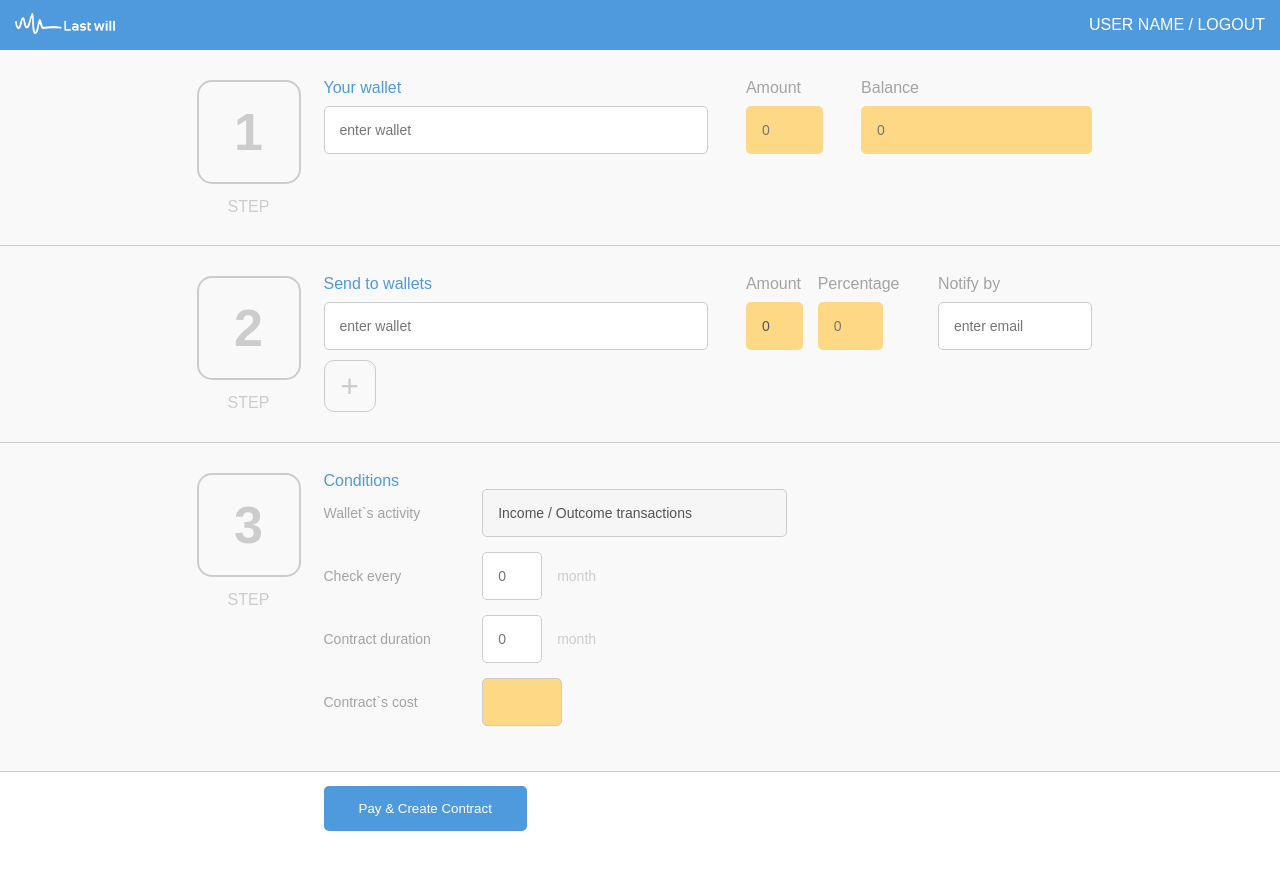
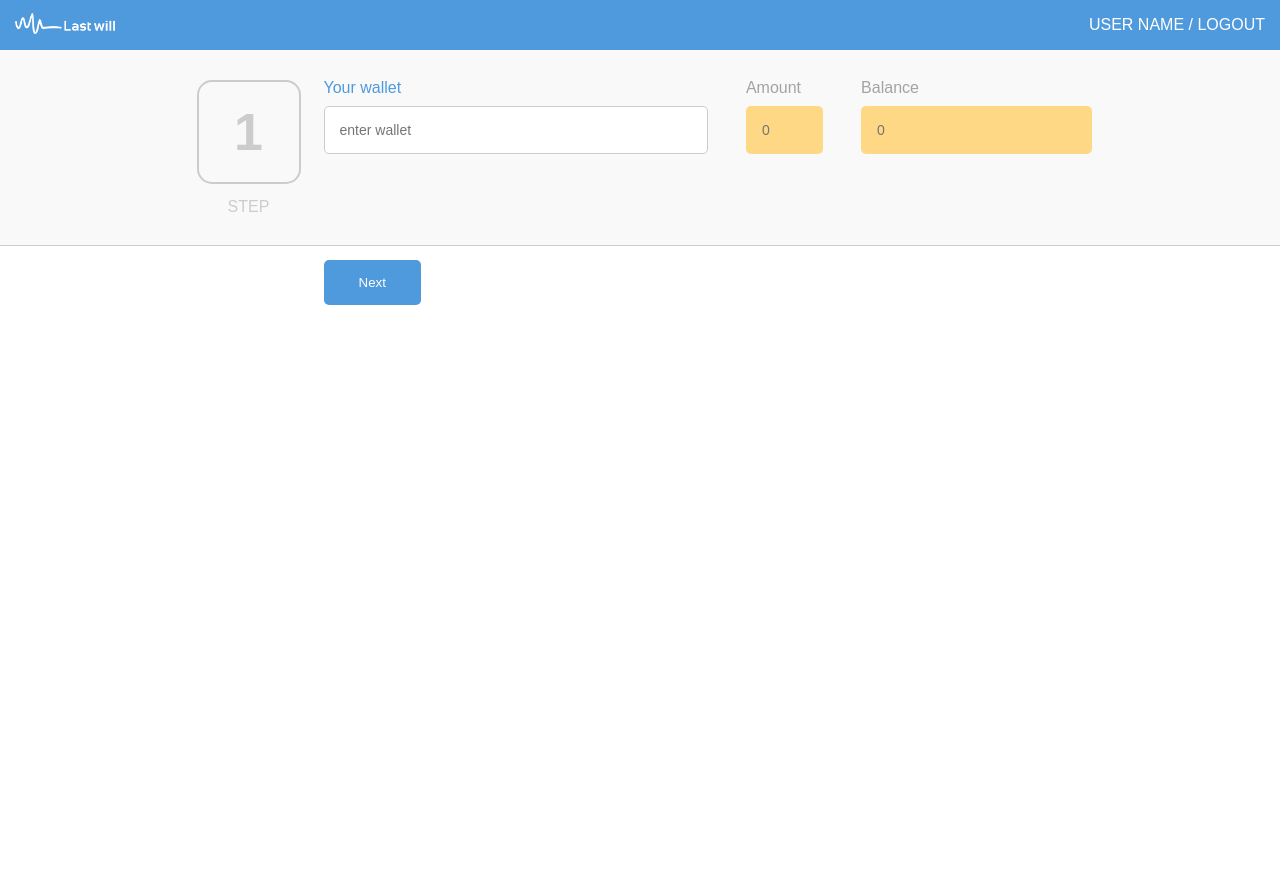
Before and after one commit to MyWishPlatform/lastwill_frontend, an Angular app: page /contract in a window 1280 px wide. After the commit the page ends 800 px from the top, so only its background shows below. Built offline with nearby package versions, Linux system fonts and the light colour scheme.

Commit message:
add next btn functionality

```diff
--- a/src/app/new-contract/new-contract.component.html
+++ b/src/app/new-contract/new-contract.component.html
@@ -1,11 +1,11 @@
 <section class="new-contract">
   <div class="step-wrapper">
-    <app-step-1 (sourceUpdated)="handleSourceUpdated($event)"></app-step-1>
+    <app-step-1 (sourceUpdated)="handleSourceUpdated($event)" (nextStep)="handleStepUpdated($event)"></app-step-1>
   </div>
-  <div class="step-wrapper">
-    <app-step-2 (destinyUpdated)="handleDestinyUpdated($event)" [wallet]="sourceWallet"></app-step-2>
+  <div class="step-wrapper" [hidden]="step == 'step1'">
+    <app-step-2 (destinyUpdated)="handleDestinyUpdated($event)" [wallet]="sourceWallet" (nextStep)="handleStepUpdated($event)"></app-step-2>
   </div>
-  <div class="step-wrapper">
-    <app-step-3 (conditionsUpdated)="handleConditionsUpdated($event)" [wallet]="sourceWallet"></app-step-3>
+  <div class="step-wrapper" [hidden]="step == 'step1' || step=='step2'">
+    <app-step-3 (conditionsUpdated)="handleConditionsUpdated($event)" [wallet]="sourceWallet" (nextStep)="handleStepUpdated($event)"></app-step-3>
   </div>
 </section>
--- a/src/app/new-contract/new-contract.component.scss
+++ b/src/app/new-contract/new-contract.component.scss
@@ -30,7 +30,7 @@
     bottom: -90px;
   }
   &--next-btn {
-    display: none;
+    //display: none;
   }
 }
 
--- a/src/app/new-contract/new-contract.component.ts
+++ b/src/app/new-contract/new-contract.component.ts
@@ -7,6 +7,7 @@ import { Component, Input, OnInit } from '@angular/core';
 })
 export class NewContractComponent implements OnInit {
   private sourceWallet;
+  private step;
   constructor() { }
   ngOnInit() {
     this.sourceWallet = {
@@ -14,6 +15,10 @@ export class NewContractComponent implements OnInit {
       'destination': {},
       'conditions': {}
     };
+    this.step = 'step1';
+  }
+  handleStepUpdated(step) {
+    this.step = step;
   }
   handleSourceUpdated(wallet) {
     this.sourceWallet.source = wallet;
--- a/src/app/new-contract/step-1/step-1.component.html
+++ b/src/app/new-contract/step-1/step-1.component.html
@@ -4,7 +4,7 @@
     <span class="label">STEP</span>
   </div>
   <div class="content">
-    <input type="button" class="bcg-blue new-contract--next-btn" (click)="handleSource()" value="Next">
+    <input type="button" class="bcg-blue new-contract--next-btn" [hidden]="step == 'step2' || step == 'step3'" (click)="saveStep()" value="Next">
     <div  class="content-wrapper">
       <div class="wallet-input">
         <h5 class="color-blue">Your wallet</h5>
--- a/src/app/new-contract/step-1/step-1.component.ts
+++ b/src/app/new-contract/step-1/step-1.component.ts
@@ -9,8 +9,10 @@ import { ContractServiceService } from '../contract-service.service';
 export class Step1Component implements OnInit {
   @Input() source = {};
   @Output() sourceUpdated = new EventEmitter();
+  @Output() nextStep = new EventEmitter();
   private walletTimeout;
   private spinner;
+  private step = 'step1';
   constructor(
     private ContractService: ContractServiceService
   ) {
@@ -42,6 +44,10 @@ export class Step1Component implements OnInit {
       this.spinner = false;
     }, 3000);
   }
+  saveStep() {
+    this.step = 'step2';
+    this.nextStep.emit(this.step);
+  }
   //addWallet(): void {
   //  const item = {
   //    'wallet': 'wallet' + Math.round(Math.random() * 100),
--- a/src/app/new-contract/step-2/step-2.component.html
+++ b/src/app/new-contract/step-2/step-2.component.html
@@ -4,7 +4,7 @@
     <span class="label">STEP</span>
   </div>
   <div class="content">
-    <input type="button" class="bcg-blue new-contract--next-btn" (click)="handleDestination()" value="Next">
+    <input type="button" class="bcg-blue new-contract--next-btn" [hidden]="step == 'step3' || step == 'step1'" (click)="saveStep()" value="Next">
     <div *ngFor="let item of destination; let i = index" class="content-wrapper">
       <div class="wallet-input">
         <h5 class="color-blue">Send to wallets</h5>
--- a/src/app/new-contract/step-2/step-2.component.ts
+++ b/src/app/new-contract/step-2/step-2.component.ts
@@ -7,8 +7,10 @@ import { Component, EventEmitter, Input, OnInit, Output } from '@angular/core';
 })
 export class Step2Component implements OnInit {
   private destination;
+  private step = 'step2';
   @Input() wallet: Object;
   @Output() destinyUpdated = new EventEmitter();
+  @Output() nextStep = new EventEmitter();
   constructor() { }
   ngOnInit() {
     this.destination = [
@@ -27,6 +29,10 @@ export class Step2Component implements OnInit {
     };
     this.destination.push(item);
   }
+  saveStep() {
+    this.step = 'step3';
+    this.nextStep.emit(this.step);
+  }
   removeWallet(index) {
     this.destination.splice(index, 1);
   }
```
